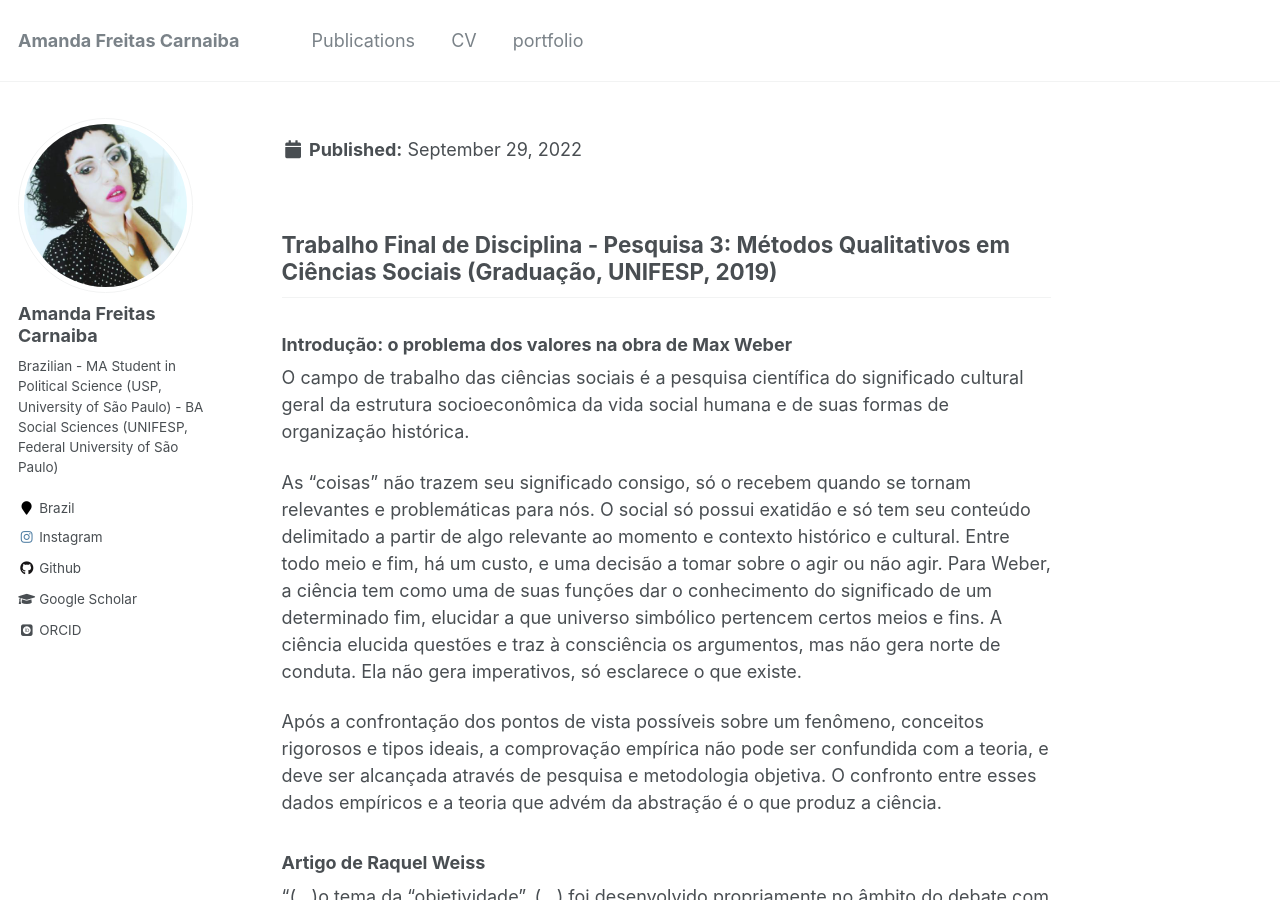
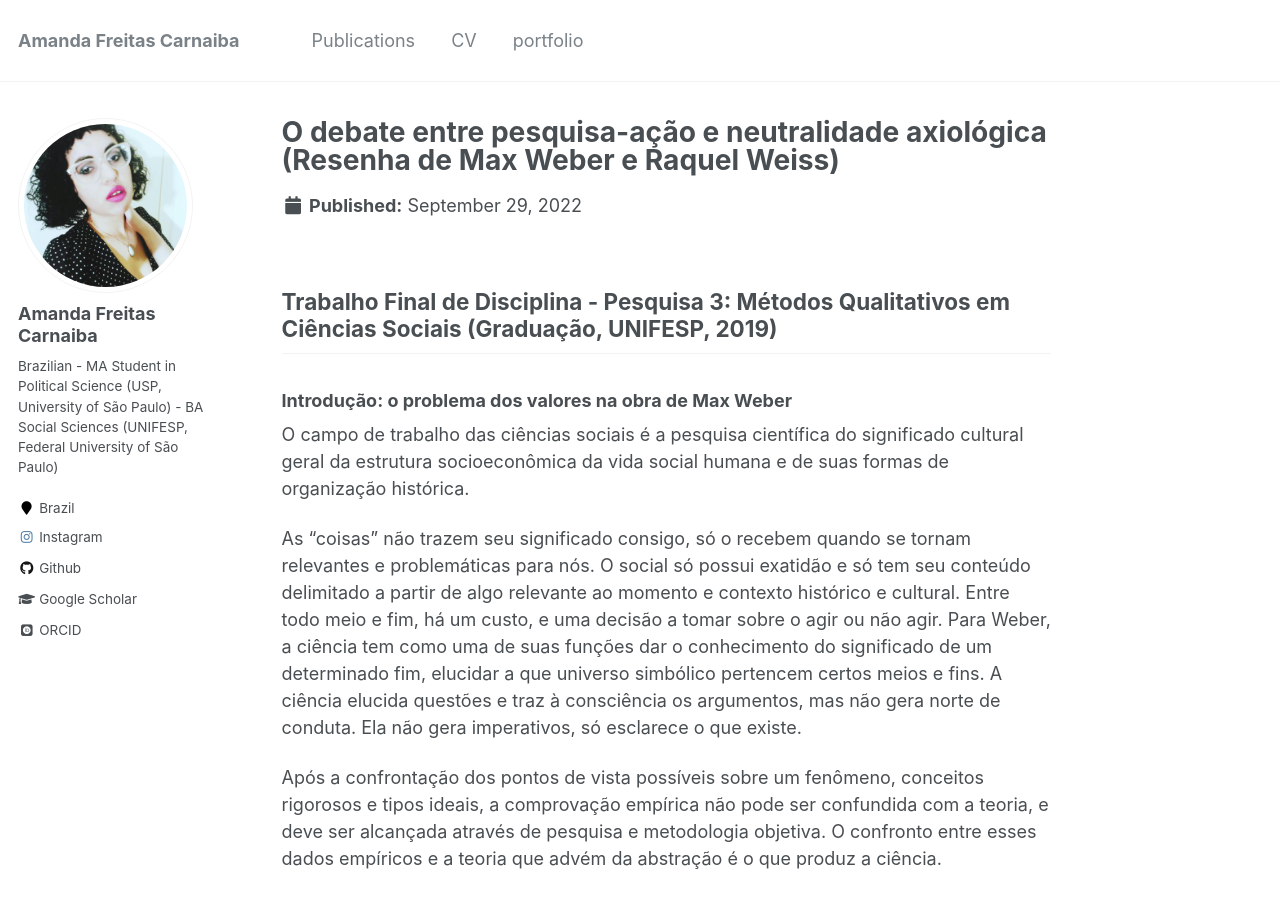
Before and after one commit to freitasamanda/freitasamanda.github.io, a Jekyll site: the page built from _portfolio/weber_weiss.md, in a window 1280 px wide and 900 px high. Built offline with Jekyll 4.4.1, drawn with Linux system fonts in a browser that asks for light colours; some web fonts are replaced.

Commit message:
Update weber_weiss.md

```diff
--- a/_portfolio/weber_weiss.md
+++ b/_portfolio/weber_weiss.md
@@ -1,6 +1,6 @@
 ---
 title: "O debate entre pesquisa-ação e neutralidade axiológica (Resenha de Max Weber e Raquel Weiss)"
-excerpt: <br>Trabalho Final de Disciplina - Pesquisa 3: Métodos Qualitativos em Ciências Sociais (Graduação, UNIFESP, 2019)<br/> <img src='/images/weber.jpg'>"
+excerpt: "Trabalho Final de Disciplina - Pesquisa 3: Métodos Qualitativos em Ciências Sociais (Graduação, UNIFESP, 2019)"
 collection: portfolio
 ---
 
```
